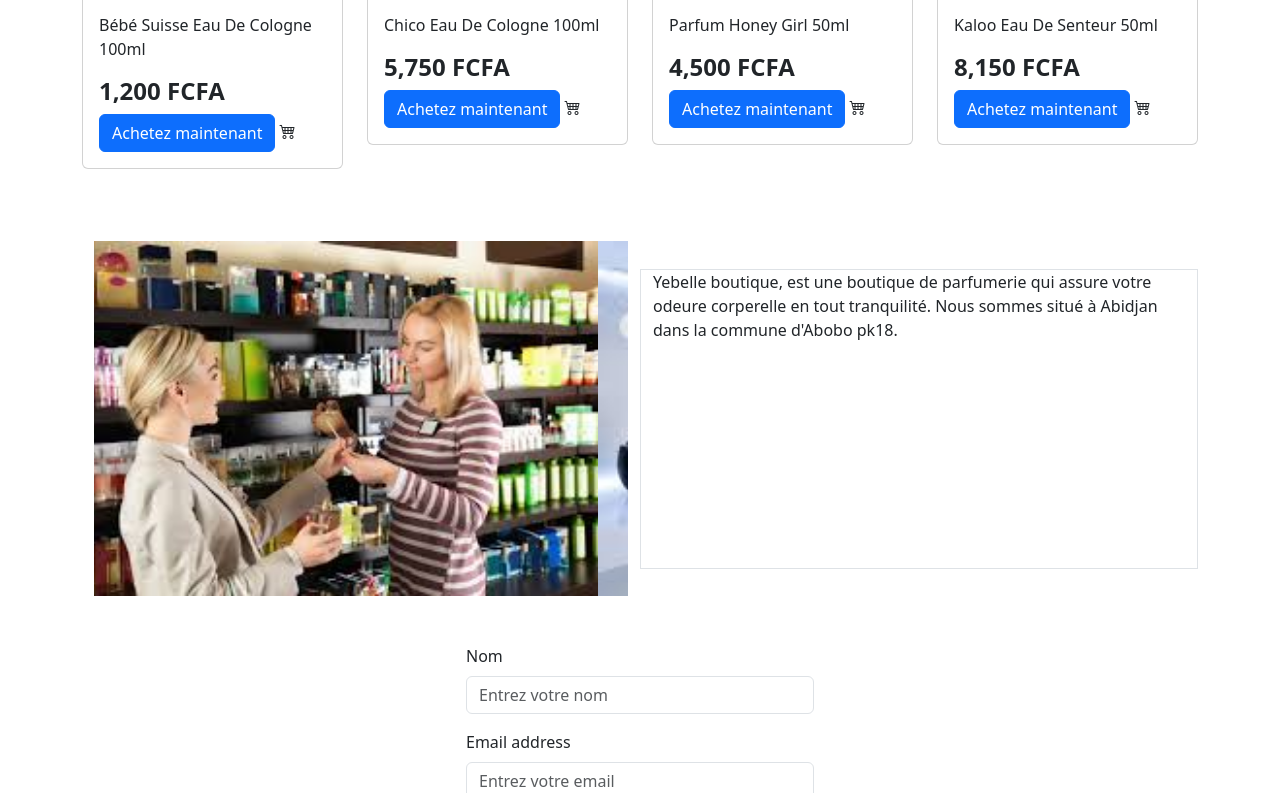
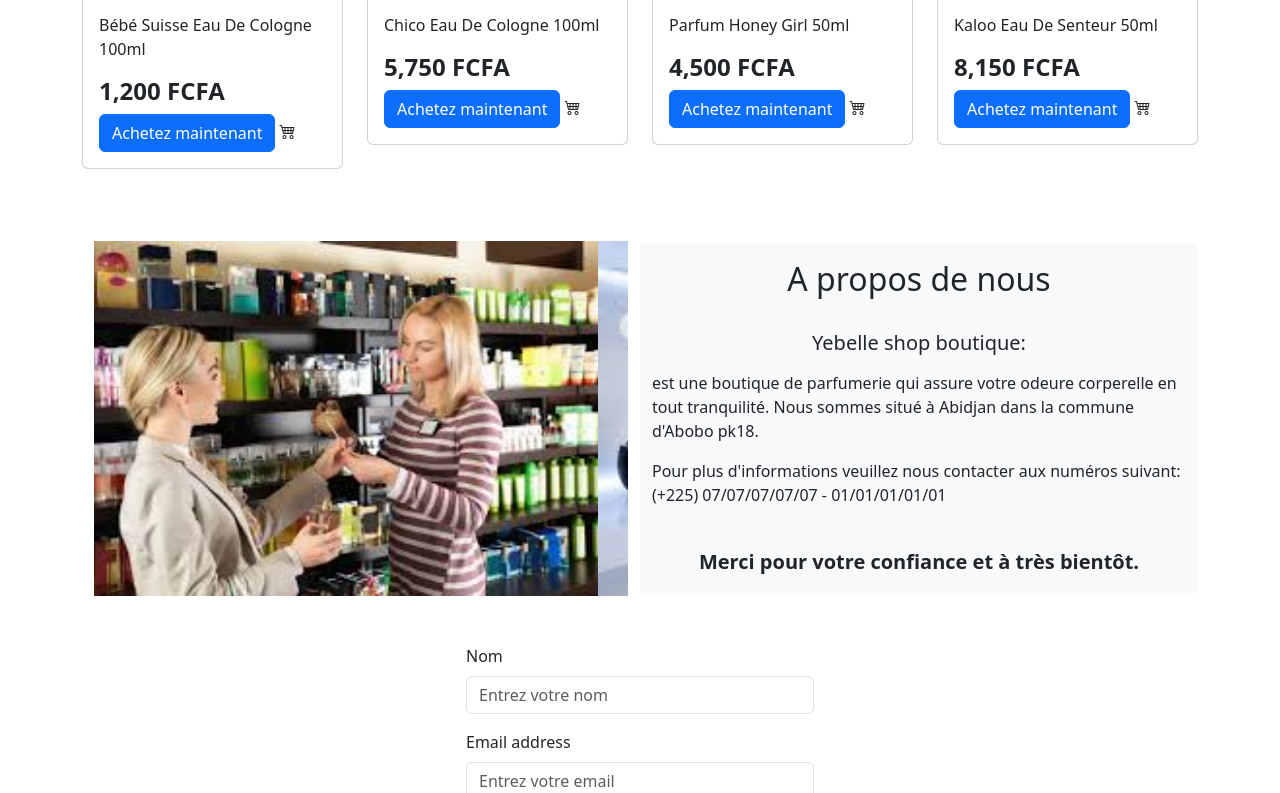
Before and after one commit to yenin4-git/GoMyCode_responsive_boutique, a plain HTML site: page index.html in a window 1280 px wide. Shown: the part 1998-2791 px from the top of the page. Drawn offline with nearby package versions, Linux system fonts and the light colour scheme.

Commit message:
ma boutique en ligne

```diff
--- a/index.html
+++ b/index.html
@@ -52,9 +52,7 @@
         <div class="banner p-3 w-1">
           <img src="./assets/images/fond6.jpg" alt="img">
           <div class="col">
-
-                <h1 class="fw-bold fs-1 mb-4 bg-2 heading">Yebelle boutique vous souhaites la bienvenue</h1>
-
+            <h1 class="fw-bold fs-1 mb-4 bg-2 heading ">Yebelle Shop boutique vous souhaites la bienvenue</h1>
           </div>
         </div>
       </article>
@@ -249,15 +247,27 @@
                 <div class="carousel-item">
                   <img src="./assets/images/propo2.jpg" class="d-block w-100" alt="Carrousel slide 2">
                 </div>
+                <div class="carousel-item">
+                  <img src="./assets/images/propo4.jpg" class="d-block w-100" alt="Carrousel slide 2">
                 </div>
               </div>
             </div>
-          <div class="col-6 border border-1">
-            <p class="fond">
-              Yebelle boutique, est une boutique de parfumerie qui assure
-              votre odeure corperelle en tout tranquilité. Nous sommes situé à
+          </div>
+          <div class="col-6 col-md-6 bg-light">
+            <div class="p-3"> <h2 class="mb-3 d-flex justify-content-center"> A propos de nous </h2></div>
+                <h3 class="fw-light fs-5 mb-3 d-flex justify-content-center">
+                  Yebelle shop boutique:
+                </h3>
+                  <p>
+                    est une boutique de parfumerie qui assure
+                    votre odeure corperelle en tout tranquilité.
+                    Nous sommes situé à
                     Abidjan dans la commune d'Abobo pk18.
                   </p>
+                  <p> Pour plus d'informations veuillez nous contacter aux numéros suivant:
+                    (+225) 07/07/07/07/07 - 01/01/01/01/01
+                  </p><br>
+                  <p class="d-flex justify-content-center fw-bold fs-5">Merci pour votre confiance et à très bientôt.</p>
           </div>
         </div>
       </div>
--- a/style/css/style.css
+++ b/style/css/style.css
@@ -1,16 +1,8 @@
 body::before{
-   /* content: "";
-    position: absolute;
-    top: 0;
-    left: 0;
-    width: 100%;
-    height: 100%;*/
     min-height: 100vh;
-    /*background: url(/assets/images/gratuit2.jpeg);*/
     background-size: cover;
     background-position: center;
-   /* opacity: 0.3;
-    z-index: -1;*/
+
 
 }
 .nav-item .nav-link:hover{
@@ -18,16 +10,7 @@ body::before{
 }
 .zoom:hover{
     transform: scale(1.2);
-    transition: transform 0.3s;
-}
-.border{
-    height: 300px;
-    background-color: ###fff;
-}
-
-*{
-    margin: 0;
-    padding: 0;
+    transition: transform 0.3s;/*image au survol*/
 }
 .banner{
     position: relative;
@@ -37,7 +20,7 @@ body::before{
 .banner img{
     width: 100%;
    opacity: 0.7;
-    z-index: -2;
+    z-index: -2;/*por rendre une image de fond flou*/
 }
 .heading{
     position: absolute;
```
Lines whose indentation alone changed are shown as unchanged.
